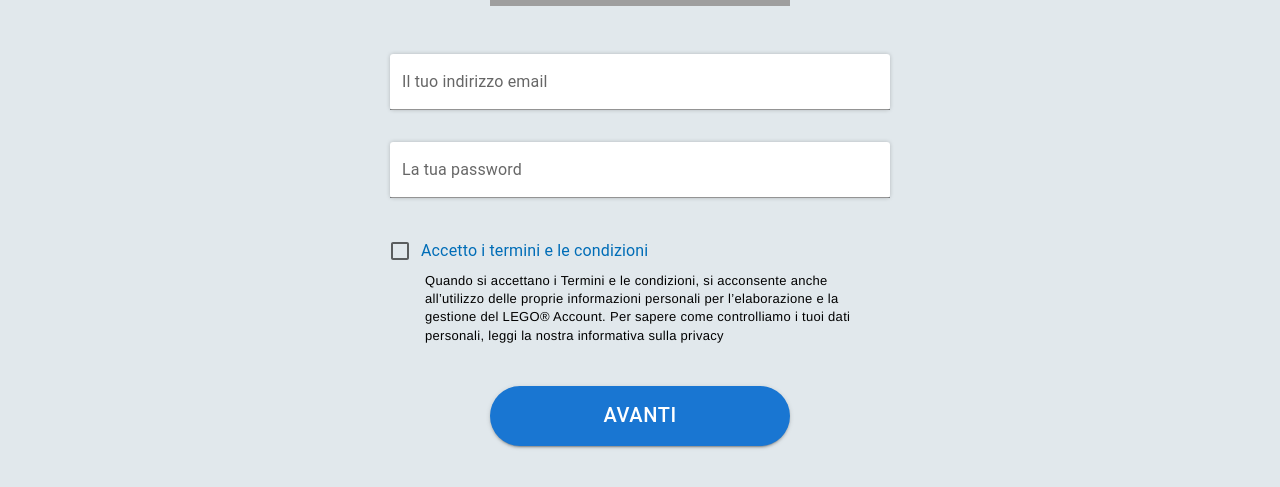
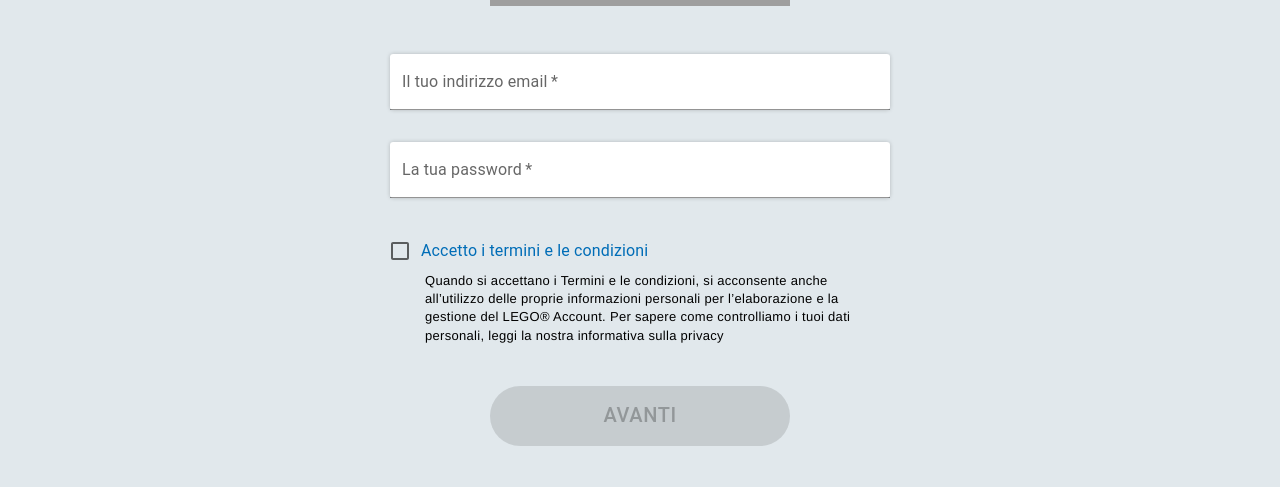
Before and after one commit to philip-morris-89/Lego, a React (Create React App) app in the folder my-app/: page /signup in a window 1280 px wide. Shown: the part 359-846 px from the top of the page. Built offline with nearby package versions, Linux system fonts and the light colour scheme; grey boxes are pictures that could not be loaded.

Commit message:
add state to email, password, checkbox and button

```diff
--- a/my-app/src/components/Pages/SignUp/SignUp.js
+++ b/my-app/src/components/Pages/SignUp/SignUp.js
@@ -1,4 +1,4 @@
-import React from "react";
+import React, { useState } from "react";
 import "./signup.css";
 import { Link } from "react-router-dom";
 import { Button, Checkbox, FormControlLabel, TextField } from "@mui/material";
@@ -6,6 +6,24 @@ import { Button, Checkbox, FormControlLabel, TextField } from "@mui/material";
 
 
 function SignUp() {
+
+  const [email, setEmail] = useState("");
+  const [password, setPassword] = useState("");
+  const [checked, setChecked] = useState(false);
+
+  const handleChangeEmail = (event) => {
+    setEmail(event.target.value);
+  };
+
+  const handleChangePassword = (event) => {
+    setPassword(event.target.value);
+  };
+
+  const handleChangeCheckbox = (event) => {
+    setChecked(event.target.checked);
+  };
+
+
     return (
       <div className="signup-page">
         <body>
@@ -84,7 +102,9 @@ function SignUp() {
                       variant="filled"
                       placeholder="esempio@dominio.it"
                       type="email"
-
+                      value={email}
+                      onChange={handleChangeEmail}
+                      required
                     />
                   </div>
                   <div className="password-wrapper">
@@ -94,6 +114,9 @@ function SignUp() {
                       variant="filled"
                       placeholder="* * * * * * * *"
                       type="password"
+                      value={password}
+                      onChange={handleChangePassword}
+                      required
                     />
                   </div>
 
@@ -101,6 +124,8 @@ function SignUp() {
                     <FormControlLabel
                       control={<Checkbox size="medium" />}
                       label="Accetto i termini e le condizioni"
+                      value={checked}
+                      onChange={handleChangeCheckbox}
                     />
                   </div>
                   <div className="text-wrapper">
@@ -117,6 +142,7 @@ function SignUp() {
                     <Button
                         variant="contained"
                         size="large"
+                        disabled= {!email || !password || !checked}
                         >
                       Avanti
                     </Button>
```
